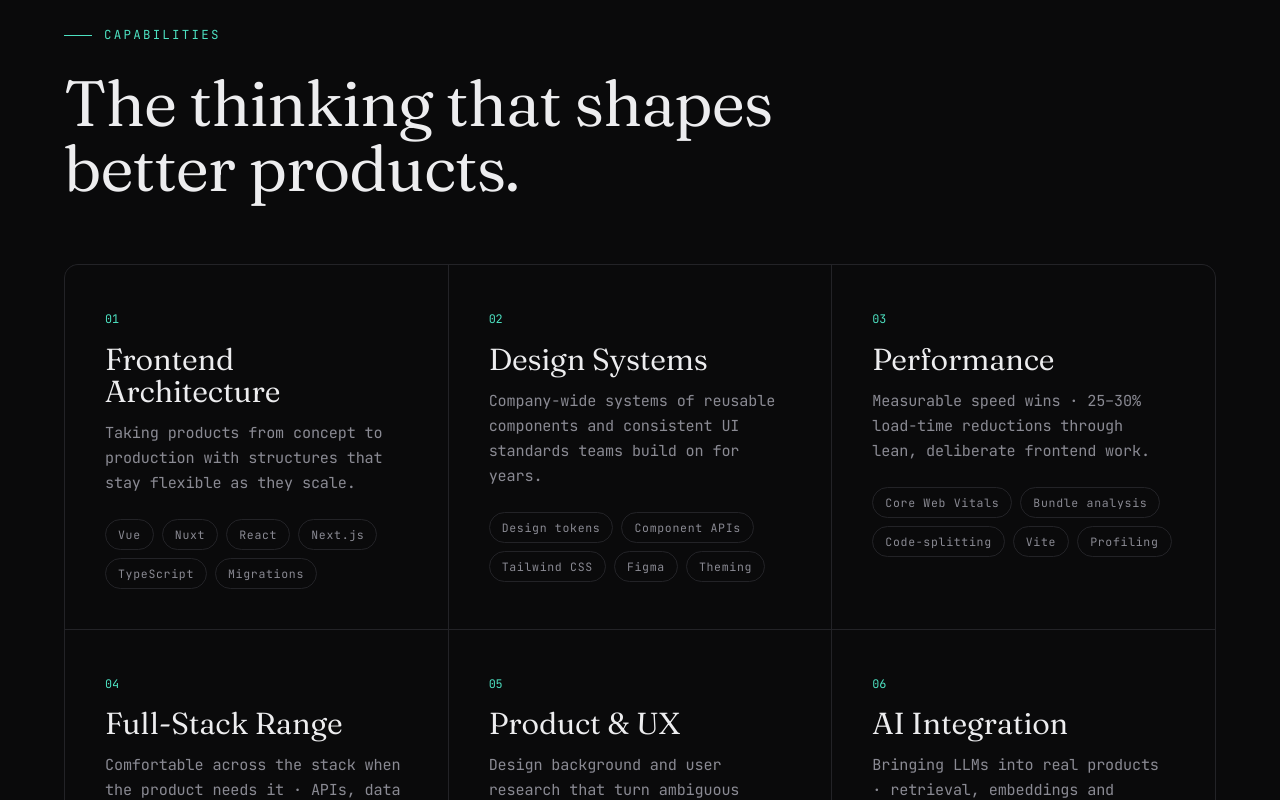
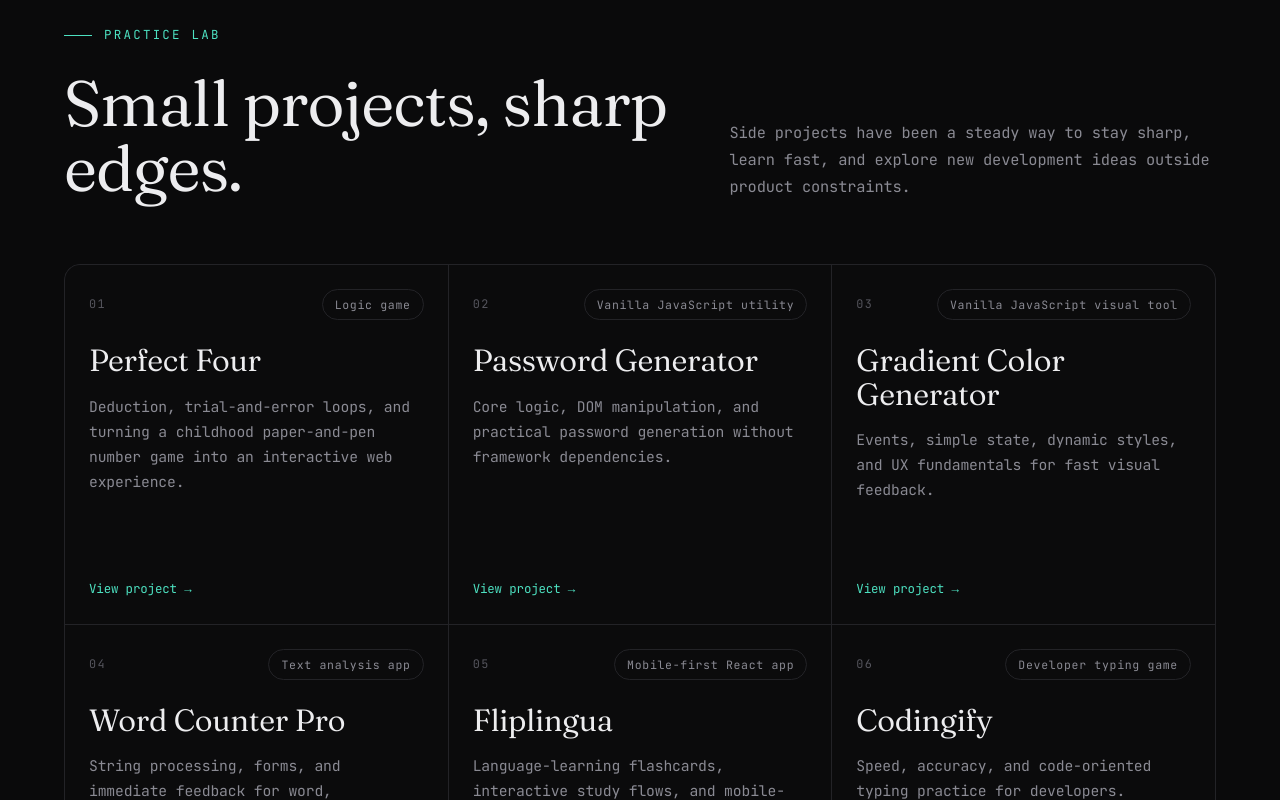
Before and after one commit to Pilag6/pila.dev, a React (Vite) app: page / in a window 1280 px wide. Shown: the part 4540-5340 px from the top of the page. Built offline with nearby package versions, Linux system fonts and the light colour scheme.

Commit message:
feat: Add SideProjects component to SignalShowcase, showcasing various side projects with enhanced styling and animations; update siteData to include project details

```diff
--- a/src/redesign/SignalShowcase.jsx
+++ b/src/redesign/SignalShowcase.jsx
@@ -4,7 +4,7 @@ import { Link } from "react-router-dom";
 import "./signal.css";
 import useLenis from "./useLenis.js";
 import { work } from "./caseData.js";
-import { profile } from "./siteData.js";
+import { profile, sideProjects } from "./siteData.js";
 import SignalField from "./components/SignalField.jsx";
 import SignalNav from "./components/SignalNav.jsx";
 import CustomCursor from "./components/CustomCursor.jsx";
@@ -204,6 +204,65 @@ function WorkFocusItem({ project, index, onPreviewEnter, onPreviewLeave }) {
                 </div>
             </Link>
         </motion.div>
+    );
+}
+
+function SideProjectCard({ project, index }) {
+    const content = (
+        <>
+            <div className="sg-side-project__topline">
+                <span className="sg-mono-label">{String(index + 1).padStart(2, "0")}</span>
+                <span className="sg-tag">{project.type}</span>
+            </div>
+            <h3 className="sg-side-project__title">{project.title}</h3>
+            <p className="sg-side-project__focus">{project.focus}</p>
+            {project.url ? <span className="sg-side-project__link">View project →</span> : null}
+        </>
+    );
+
+    if (project.url) {
+        return (
+            <a
+                href={project.url}
+                className="sg-side-project"
+                target="_blank"
+                rel="noreferrer"
+                data-cursor="view"
+            >
+                {content}
+            </a>
+        );
+    }
+
+    return <article className="sg-side-project">{content}</article>;
+}
+
+function SideProjects() {
+    return (
+        <section className="sg-section sg-side-projects" id="side-projects">
+            <div className="sg-shell">
+                <Reveal>
+                    <span className="sg-eyebrow">Practice lab</span>
+                </Reveal>
+                <div className="sg-side-projects__intro">
+                    <Reveal delay={0.05}>
+                        <h2 className="sg-h2">Small projects, sharp edges.</h2>
+                    </Reveal>
+                    <Reveal delay={0.1}>
+                        <p className="sg-lead">
+                            Side projects have been a steady way to stay sharp, learn fast, and explore new development ideas outside product constraints.
+                        </p>
+                    </Reveal>
+                </div>
+                <div className="sg-side-projects__grid">
+                    {sideProjects.map((project, index) => (
+                        <Reveal key={project.title} delay={(index % 3) * 0.05}>
+                            <SideProjectCard project={project} index={index} />
+                        </Reveal>
+                    ))}
+                </div>
+            </div>
+        </section>
     );
 }
 
@@ -476,25 +535,30 @@ export default function SignalShowcase() {
 
             <SectionSignalTuning label={SECTION_TUNING_LINES[3]} />
 
+            {/* ---------- SIDE PROJECTS ---------- */}
+            <SideProjects />
+
+            <SectionSignalTuning label={SECTION_TUNING_LINES[4]} />
+
             {/* ---------- CAPABILITIES ---------- */}
             <Capabilities />
 
-            <SectionSignalTuning label={SECTION_TUNING_LINES[4]} />
+            <SectionSignalTuning label={SECTION_TUNING_LINES[5]} />
 
             {/* ---------- STACK ---------- */}
             <Stack />
 
-            <SectionSignalTuning label={SECTION_TUNING_LINES[5]} />
+            <SectionSignalTuning label={SECTION_TUNING_LINES[6]} />
 
             {/* ---------- JOURNEY ---------- */}
             <Journey />
 
-            <SectionSignalTuning label={SECTION_TUNING_LINES[6]} />
+            <SectionSignalTuning label={SECTION_TUNING_LINES[7]} />
 
             {/* ---------- PROOF ---------- */}
             <Proof />
 
-            <SectionSignalTuning label={SECTION_TUNING_LINES[7]} />
+            <SectionSignalTuning label={SECTION_TUNING_LINES[0]} />
 
             {/* ---------- CONTACT ---------- */}
             <section className="sg-section" id="contact">
--- a/src/redesign/signal.css
+++ b/src/redesign/signal.css
@@ -849,6 +849,104 @@
 }
 @media (hover: none) {
     .sg-work__preview { display: none; }
+}
+
+/* ---------- side projects ---------- */
+.sg-side-projects__intro {
+    display: grid;
+    grid-template-columns: minmax(0, 0.9fr) minmax(280px, 0.7fr);
+    gap: var(--sp-8);
+    align-items: end;
+    margin-top: var(--sp-6);
+}
+.sg-side-projects__grid {
+    display: grid;
+    grid-template-columns: repeat(3, minmax(0, 1fr));
+    grid-auto-rows: 1fr;
+    gap: 1px;
+    margin-top: var(--sp-10);
+    border: 1px solid var(--sg-line);
+    border-radius: 16px;
+    overflow: hidden;
+    background: var(--sg-line);
+}
+.sg-side-projects__grid > * {
+    display: flex;
+    min-width: 0;
+}
+.sg-side-project {
+    position: relative;
+    display: flex;
+    width: 100%;
+    min-height: clamp(320px, 28vw, 360px);
+    flex-direction: column;
+    padding: var(--sp-6);
+    background: rgba(10, 10, 11, 0.94);
+    overflow: hidden;
+    transition: background 0.45s var(--ease-signal), transform 0.45s var(--ease-signal);
+}
+.sg-side-project::before {
+    content: "";
+    position: absolute;
+    inset: 0;
+    background:
+        linear-gradient(120deg, transparent 0 38%, rgba(77, 225, 193, 0.1) 48%, transparent 58% 100%),
+        repeating-linear-gradient(0deg, rgba(237, 237, 239, 0.03) 0 1px, transparent 1px 12px);
+    opacity: 0;
+    transform: translateX(-100%);
+    transition: opacity 0.4s var(--ease-signal), transform 0.8s var(--ease-signal);
+    pointer-events: none;
+}
+.sg-side-project:hover {
+    background: var(--sg-surface);
+}
+.sg-side-project:hover::before {
+    opacity: 1;
+    transform: translateX(100%);
+}
+.sg-side-project__topline {
+    position: relative;
+    z-index: 1;
+    display: flex;
+    justify-content: space-between;
+    gap: var(--sp-3);
+    align-items: center;
+}
+.sg-side-project__title {
+    position: relative;
+    z-index: 1;
+    margin-top: var(--sp-6);
+    font-family: var(--sg-display);
+    font-size: clamp(1.45rem, 2.4vw, 2rem);
+    font-weight: 360;
+    line-height: 1.08;
+    letter-spacing: -0.01em;
+}
+.sg-side-project__focus {
+    position: relative;
+    z-index: 1;
+    margin-top: var(--sp-4);
+    color: var(--sg-muted);
+    font-size: 0.92rem;
+    line-height: 1.7;
+}
+.sg-side-project__link {
+    position: relative;
+    z-index: 1;
+    margin-top: auto;
+    padding-top: var(--sp-6);
+    font-family: var(--sg-mono);
+    font-size: 0.78rem;
+    color: var(--sg-accent);
+}
+@media (max-width: 980px) {
+    .sg-side-projects__intro,
+    .sg-side-projects__grid {
+        grid-template-columns: 1fr;
+    }
+    .sg-side-project {
+        min-height: 300px;
+    }
 }
 
 /* ---------- tags ---------- */
--- a/src/redesign/siteData.js
+++ b/src/redesign/siteData.js
@@ -56,6 +56,60 @@ export const capabilities = [
         title: "AI Integration",
         body: "Bringing LLMs into real products · retrieval, embeddings and assistants that actually help users.",
         items: ["RAG systems", "Embeddings", "LLM integration", "Vector search"],
+    },
+];
+
+export const sideProjects = [
+    {
+        title: "Perfect Four",
+        type: "Logic game",
+        url: "https://perfect-4.netlify.app/",
+        focus: "Deduction, trial-and-error loops, and turning a childhood paper-and-pen number game into an interactive web experience.",
+    },
+    {
+        title: "Password Generator",
+        type: "Vanilla JavaScript utility",
+        url: "https://the-projects-js.netlify.app/03-passgen/",
+        focus: "Core logic, DOM manipulation, and practical password generation without framework dependencies.",
+    },
+    {
+        title: "Gradient Color Generator",
+        type: "Vanilla JavaScript visual tool",
+        url: "https://the-projects-js.netlify.app/04-gradientgen/",
+        focus: "Events, simple state, dynamic styles, and UX fundamentals for fast visual feedback.",
+    },
+    {
+        title: "Word Counter Pro",
+        type: "Text analysis app",
+        url: "https://the-projects-js.netlify.app/08-wordscounter/",
+        focus: "String processing, forms, and immediate feedback for word, character, and related metrics.",
+    },
+    {
+        title: "Fliplingua",
+        type: "Mobile-first React app",
+        url: "https://fliplingua.com/",
+        focus: "Language-learning flashcards, interactive study flows, and mobile-first interface design.",
+    },
+    {
+        title: "Codingify",
+        type: "Developer typing game",
+        url: "https://codinify.vercel.app/",
+        focus: "Speed, accuracy, and code-oriented typing practice for developers.",
+    },
+    {
+        title: "Writing Hearth",
+        type: "Long-form writing app",
+        focus: "Novel and book writing organized by chapters, narrative structure, and creative continuity.",
+    },
+    {
+        title: "Macondo",
+        type: "Daily writing app",
+        focus: "Habit-building, idea capture, and a simple personal workflow for daily writing.",
+    },
+    {
+        title: "Workout App",
+        type: "Personal training app",
+        focus: "Practical dumbbell and bodyweight routines adapted to a real exercise context.",
     },
 ];
 
```
